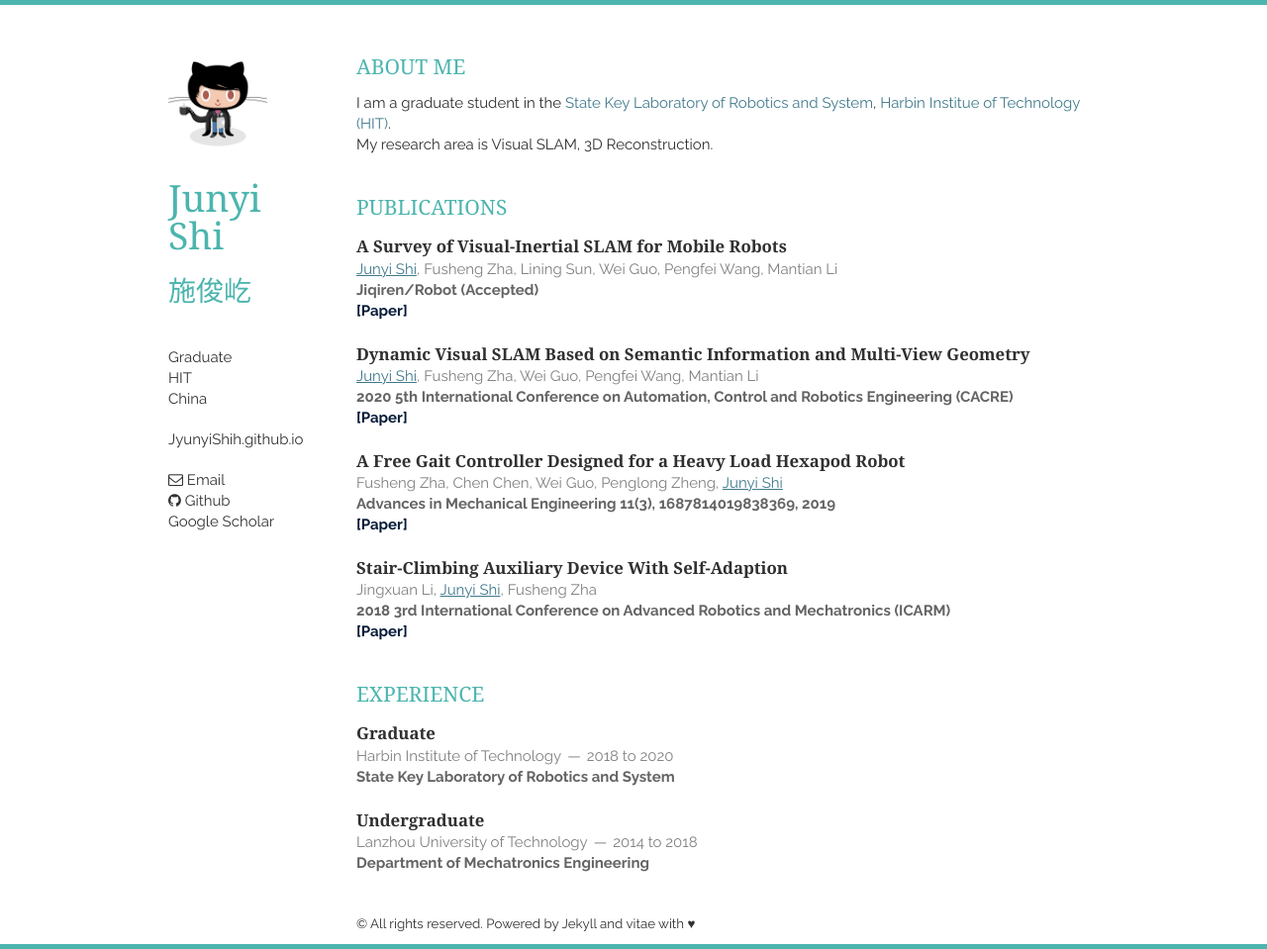
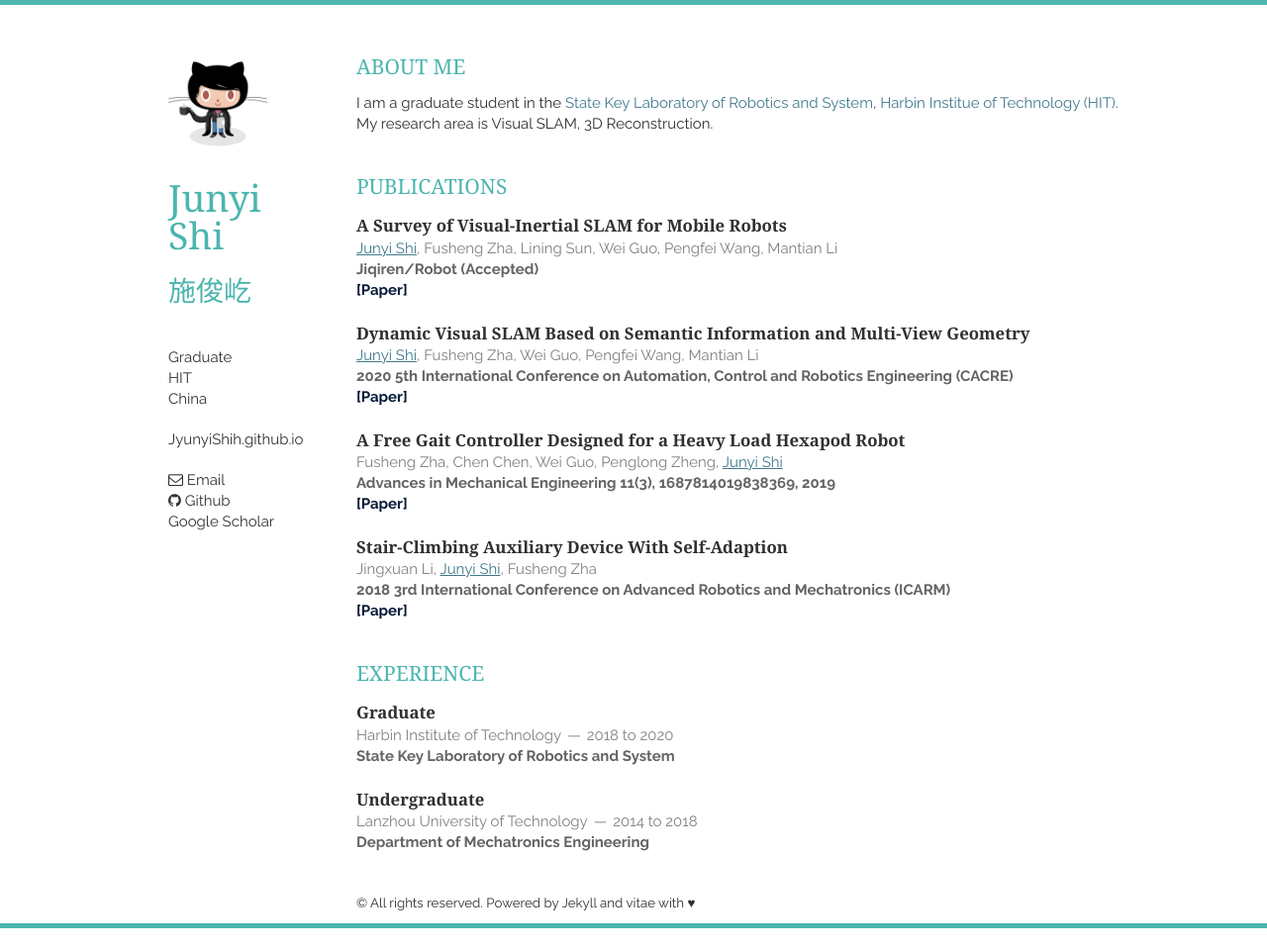
Before and after one commit to JunYiShih/JunYiShih.github.io, a Jekyll site: the page built from index.html, in a window 1280 px wide. Shown: the whole page at 99% size. Built offline with Jekyll 4.4.1, drawn with Linux system fonts in a browser that asks for light colours; nearby versions of some CDN libraries; the list of posts is cut into pages by our own code; a style sheet for code colours, icons or effects is not loaded; after the commit the page ends 938 px from its top, so only the background shows below that.

Commit message:
Update AboutMe.html

```diff
--- a/_includes/AboutMe.html
+++ b/_includes/AboutMe.html
@@ -1,7 +1,7 @@
 <section class="thirteen columns">
     <h1>About Me</h1>
     <article>
-        <p> I am a graduate student in the <a href="http://robot.hit.edu.cn/main.htm"><font color="#40798C">State Key Laboratory of Robotics and System</font></a>, <a href="http://www.hit.edu.cn/"><font color="#40798C">Harbin Institue of Technology (HIT)</font></a>.<br>
+        <p> <nobr>I am a graduate student in the <a href="http://robot.hit.edu.cn/main.htm"><font color="#40798C">State Key Laboratory of Robotics and System</font></a>, <a href="http://www.hit.edu.cn/"><font color="#40798C">Harbin Institue of Technology (HIT)</font></a>.<br>
         My research area is Visual SLAM, 3D Reconstruction.</p>
     </article>
 </section>
```
